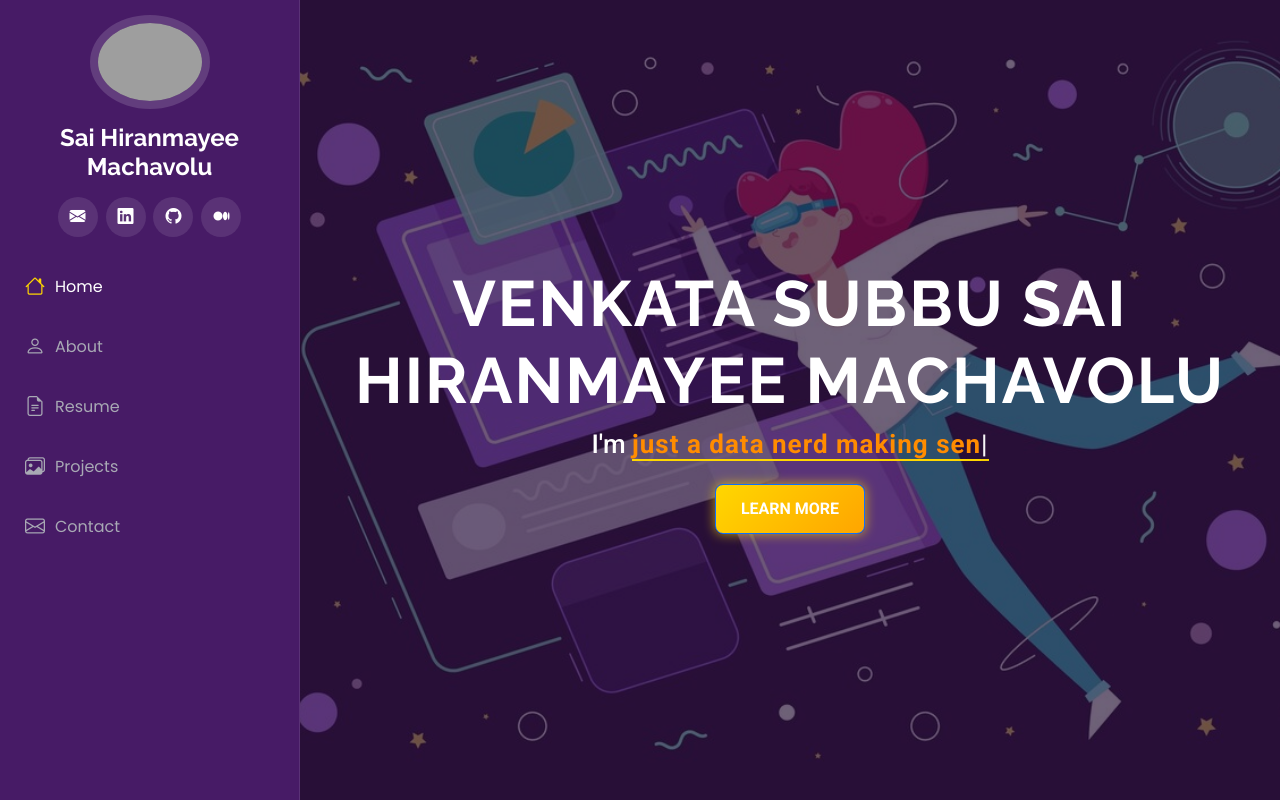
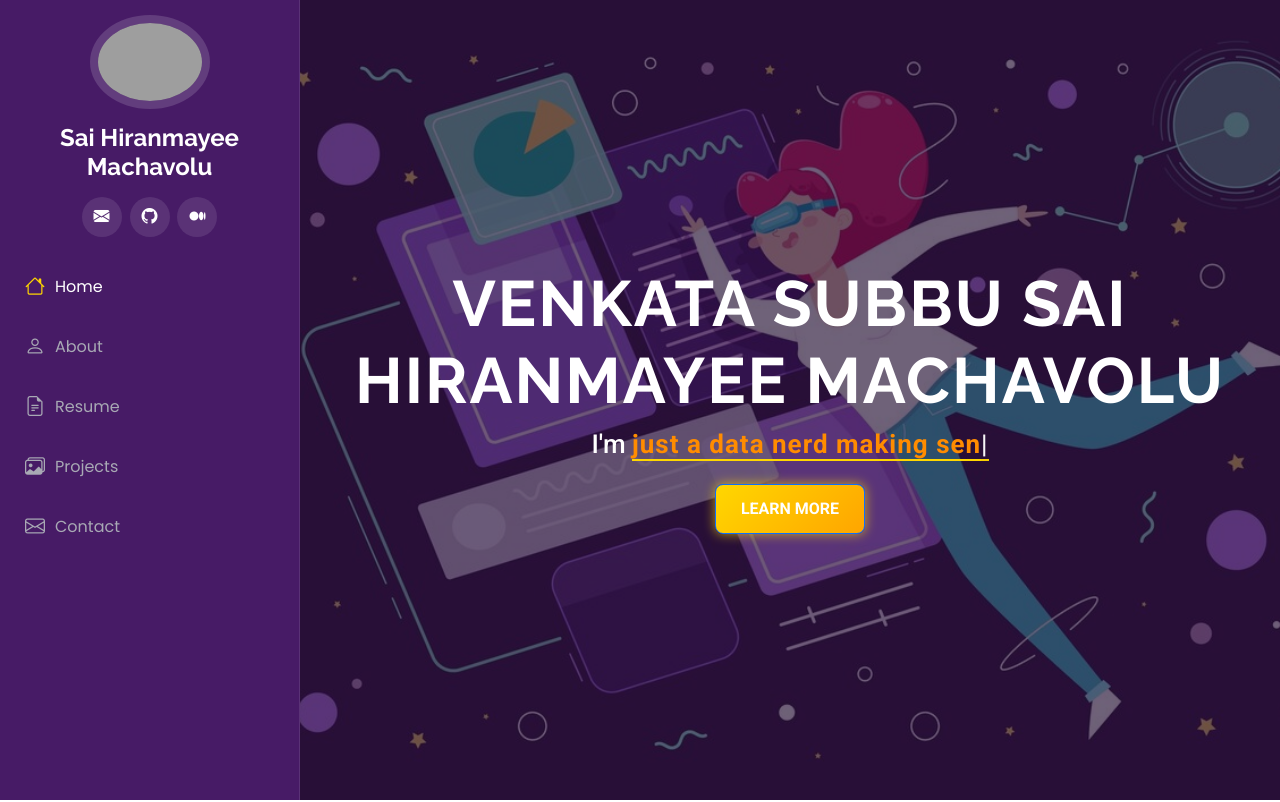
Before and after one commit to hiranmayee1123/SaiHiranmayee.Github.io, a plain HTML site: page index.html in a window 1280 px wide. Shown: the top 802 px of the page. Drawn offline with nearby package versions, Linux system fonts and the light colour scheme; grey boxes are pictures that could not be loaded.

Commit message:
Update index.html

```diff
--- a/index.html
+++ b/index.html
@@ -54,7 +54,6 @@
 
     <div class="social-links text-center">
       <a href="mailto:your-venkatamachavolu1123@gmail.com" class="mail" target="_blank"><i class="bi bi-envelope-fill"></i></a>
-      <a href="https://www.linkedin.com/in/hiranmayee1123/" class="linkedin" target="_blank"><i class="bi bi-linkedin"></i></a>
       <a href="https://github.com/hiranmayee1123" class="github" target="_blank"><i class="bi bi-github"></i></a>
       <a href="https://medium.com/@hiranmayee1123" class="medium" target="_blank"><i class="bi bi-medium"></i></a>
   </div>
```
